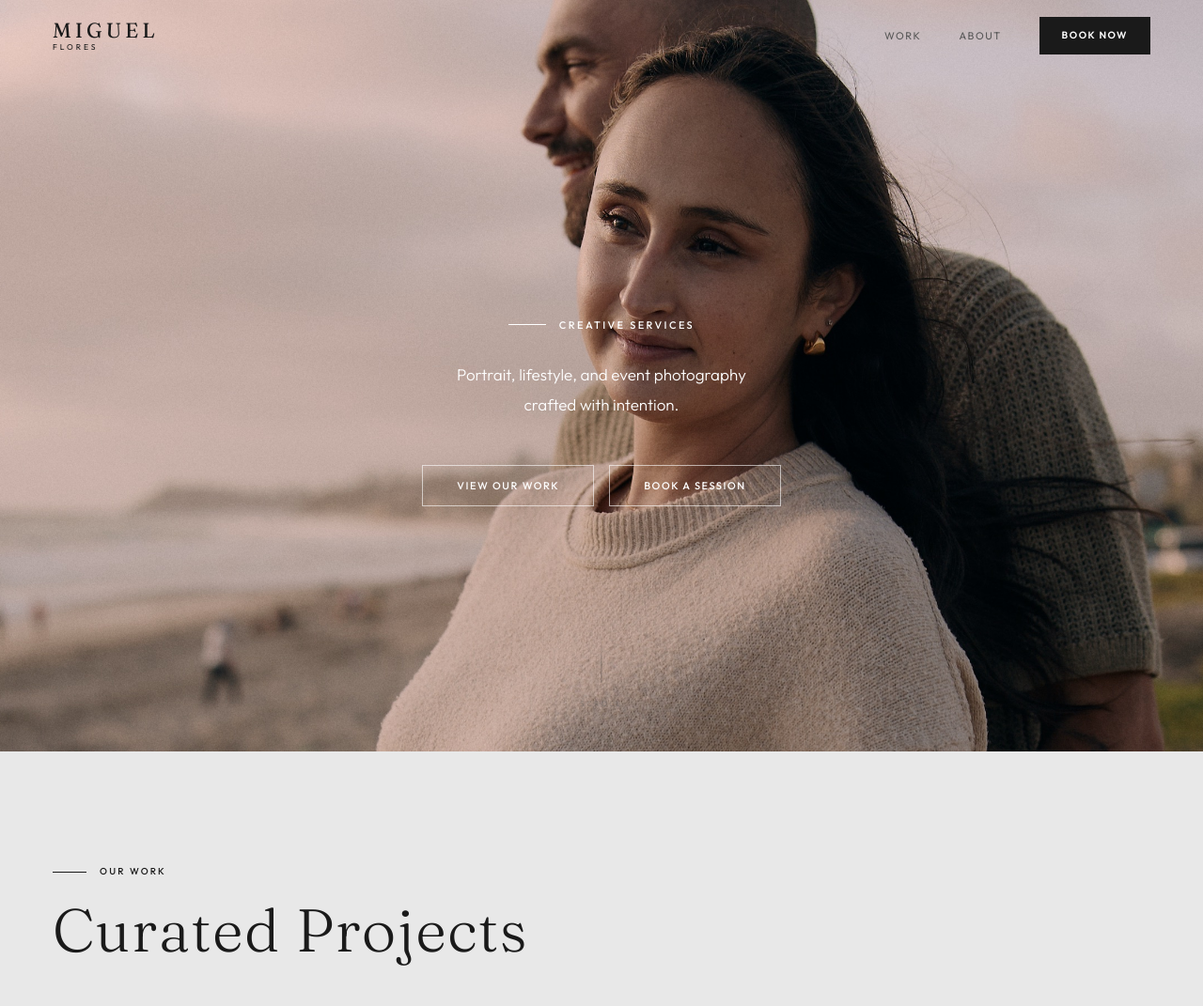
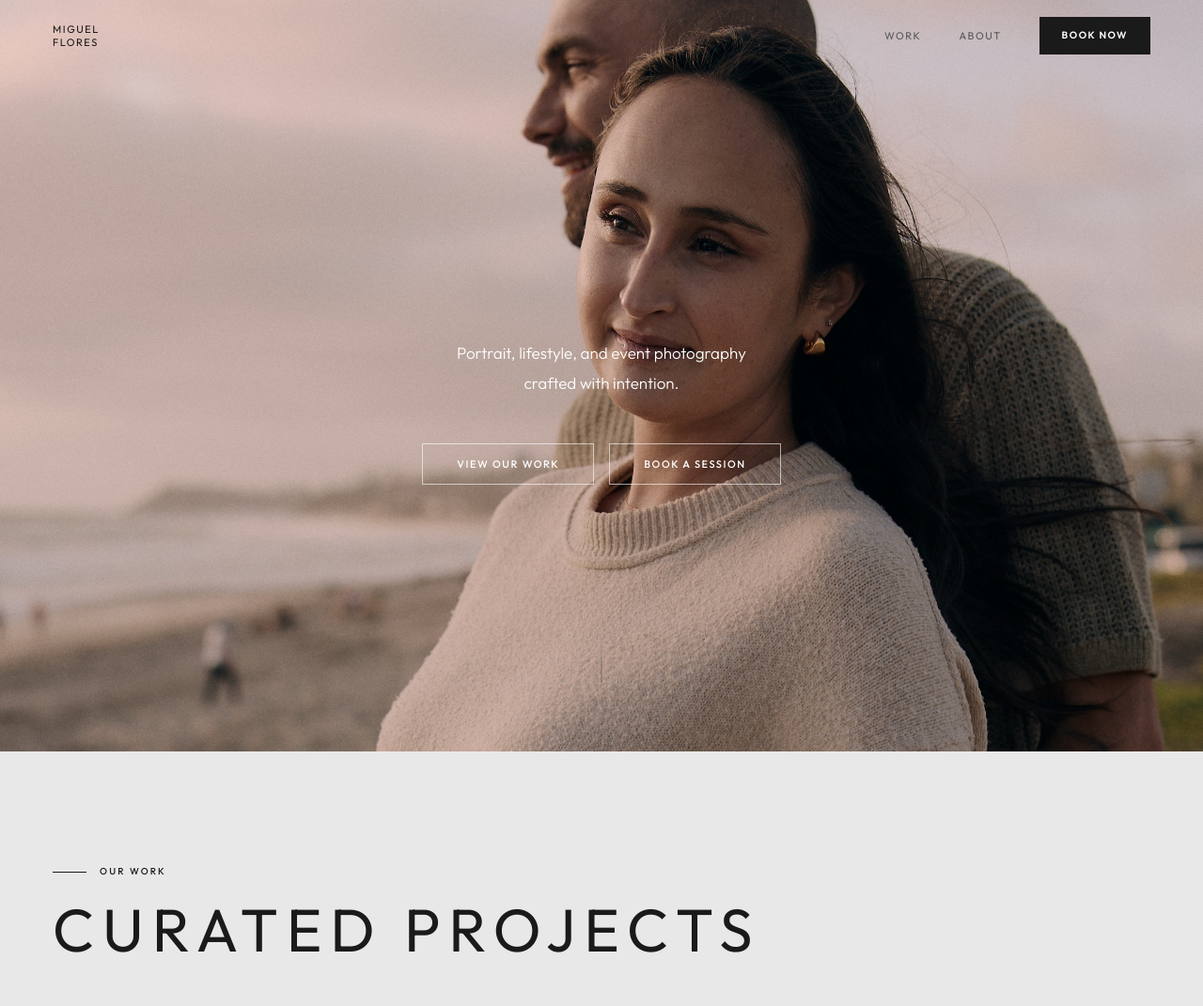
Before and after one commit to version9studio/photomiguel, a React (Vite) app: page / in a window 1280 px wide. Shown: the top 1071 px of the page at 94% size. Built offline with nearby package versions, Linux system fonts and the light colour scheme.

Commit message:
Remove hero kicker label; unify navbar wordmark and gallery heading with nav-link font
Co-Authored-By: Claude Sonnet 5 <noreply@anthropic.com>

```diff
--- a/src/components/Gallery.jsx
+++ b/src/components/Gallery.jsx
@@ -18,7 +18,7 @@ export default function Gallery() {
       <div className="container">
         <div className={`gallery__header reveal${headerVisible ? ' visible' : ''}`} ref={headerRef}>
           <p className="section-label">Our Work</p>
-          <h2 className="section-heading">Curated Projects</h2>
+          <h2 className="section-heading section-heading--sans">Curated Projects</h2>
         </div>
 
         <div className="gallery__filters">
--- a/src/components/Hero.jsx
+++ b/src/components/Hero.jsx
@@ -38,7 +38,6 @@ export default function Hero() {
       </div>
 
       <div className={`hero__content container${loaded ? ' hero__content--visible' : ''}`}>
-        <p className="hero__label">Creative Services</p>
         <p className="hero__sub hero__sub--large">
           Portrait, lifestyle, and event photography<br />
           crafted with intention.
--- a/src/index.css
+++ b/src/index.css
@@ -109,6 +109,12 @@ input, textarea, select {
   line-height: 1.1;
   letter-spacing: 0.02em;
 }
+.section-heading--sans {
+  font-family: var(--font-sans);
+  font-weight: 400;
+  letter-spacing: 0.14em;
+  text-transform: uppercase;
+}
 
 /* ============================================================
    BUTTONS
@@ -179,19 +185,14 @@ input, textarea, select {
   line-height: 1;
   gap: 3px;
 }
-.navbar__logo-text {
-  font-family: var(--font-serif);
-  font-size: 22px;
+.navbar__logo-text,
+.navbar__logo-sub {
+  font-family: var(--font-sans);
+  font-size: 11px;
   font-weight: 400;
-  letter-spacing: 0.18em;
+  letter-spacing: 0.14em;
+  text-transform: uppercase;
   color: var(--text);
-}
-.navbar__logo-sub {
-  font-size: 8.5px;
-  font-weight: 400;
-  letter-spacing: 0.35em;
-  text-transform: uppercase;
-  color: var(--accent);
 }
 
 .navbar__links {
```
